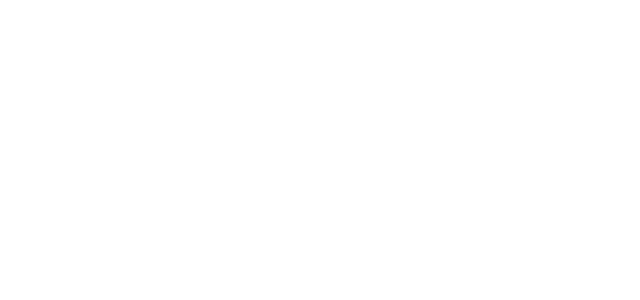
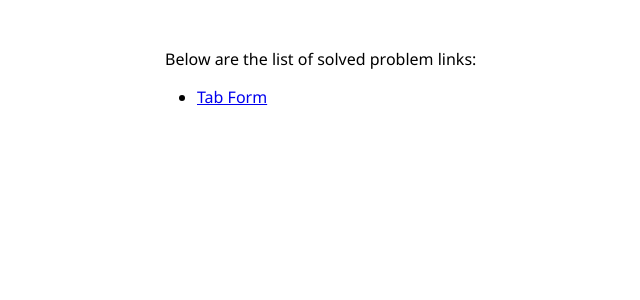
Before and after one commit to debkantamitra/machine_coding_react, a React (Vite) app: page / in a window 1280 px wide. Before the commit this address had no page. Shown: the top 300 px of the page, without its empty margins (59-699 px from the left). Built offline with nearby package versions, Linux system fonts and the light colour scheme.

Commit message:
docs(routes): visibility of problems

```diff
--- a/src/App.jsx
+++ b/src/App.jsx
@@ -1,11 +1,32 @@
-import { Routes, Route } from "react-router-dom";
-import TabForm from "./problems/TabForm";
+import { Routes, Route, Link } from "react-router-dom";
+import { routes } from "./routes";
 
 function App() {
   return (
-    <div className="problem-container">
+    <div className="container">
       <Routes>
-        <Route path="/tab-form" element={<TabForm />} />
+        <Route
+          path="/"
+          element={
+            <div className="problem-list">
+              <p>Below are the list of solved problem links: </p>
+
+              <ul>
+                {routes.map((route) => {
+                  return (
+                    <li key={route.path}>
+                      <Link to={route.path}>{route.label}</Link>
+                    </li>
+                  );
+                })}
+              </ul>
+            </div>
+          }
+        />
+
+        {routes.map((route) => {
+          return <Route path={route.path} element={route.component} />;
+        })}
       </Routes>
     </div>
   );
--- a/src/index.css
+++ b/src/index.css
@@ -5,9 +5,19 @@
 }
 
 body {
-  font-family: Arial, sans-serif;
+  font-family: "Segoe UI", Tahoma, Geneva, Verdana, sans-serif;
 }
 
-.problem-container {
-  padding: 1rem;
+.container {
+  padding: 2rem 4rem;
+  width: 75%;
+  margin: 0 auto;
 }
+
+.problem-list > p {
+  margin: 1rem 0px;
+}
+
+.problem-list > ul {
+  padding-left: 2rem;
+}
--- /dev/null
+++ b/src/routes.jsx
@@ -0,0 +1,9 @@
+import TabForm from "./problems/TabForm";
+
+export const routes = [
+  {
+    path: "/tab-form",
+    component: <TabForm />,
+    label: "Tab Form",
+  },
+];
```
Also changed, not shown: src/problems/Pagination/components/ProductCard.jsx (added, +7 -0 lines), src/problems/Pagination/index.jsx (added, +7 -0 lines), src/problems/Pagination/styles.css (added).
